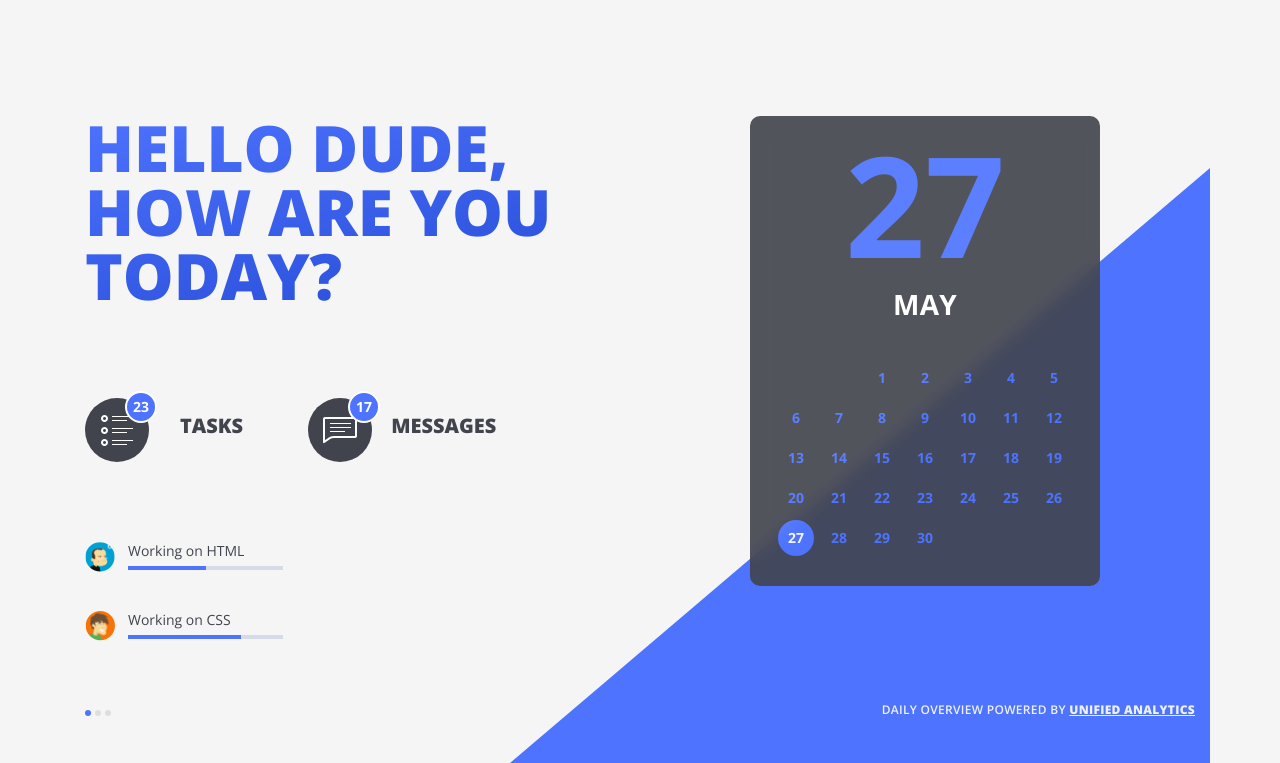
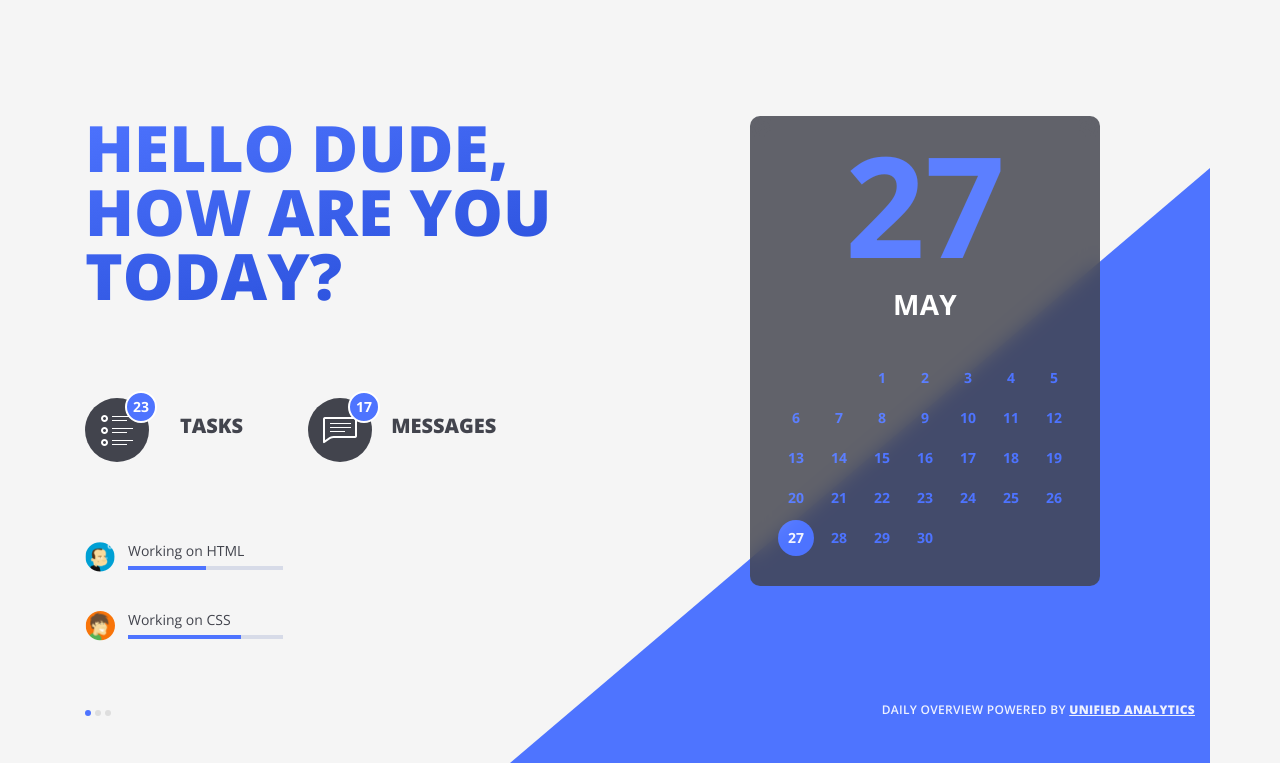
Before and after one commit to Maciejf85/twoheads_test, a website: page index.html in a window 1280 px wide. Shown: the part 84-847 px from the top of the page. Drawn offline with nearby package versions, Linux system fonts and the light colour scheme.

Commit message:
cleaning from comments

```diff
--- a/scss/main.scss
+++ b/scss/main.scss
@@ -9,7 +9,6 @@ body {
 
 .container {
   position: relative;
-  // border: 1px solid black;
   min-height: calc(849px - 34px);
   font-size: 0.65rem;
   @media #{$md} {
@@ -137,7 +136,6 @@ body {
   @media #{$lg} {
     border-bottom-width: calc(45em * 0.85);
     border-left-width: 45em;
-    // right: -30px;
   }
   @media #{$xl} {
     border-bottom-width: calc(50em * 0.85);
@@ -276,12 +274,10 @@ body {
     justify-content: center;
     align-items: center;
     height: 100%;
-    // border: 1px solid red;
 
     @media #{$lg} {
       justify-content: space-between;
       align-items: flex-start;
-      // margin-top: 40px;
     }
     .calendar {
       position: relative;
@@ -293,7 +289,7 @@ body {
       padding: 18px;
       opacity: 0.92;
       border-radius: 10px;
-      background-color: rgba(66, 68, 77, 0.99);
+      background-color: rgba(66, 68, 77, 0.9);
       backdrop-filter: blur(9.2px);
 
       &__currentDate {
@@ -338,7 +334,6 @@ body {
       justify-content: center;
       margin: 40px 0 20px;
       width: 100%;
-      // border: 1px solid red;
       @media #{$md} {
         justify-content: flex-end;
       }
```
Also changed, not shown: css/main.css, 1 other file.
